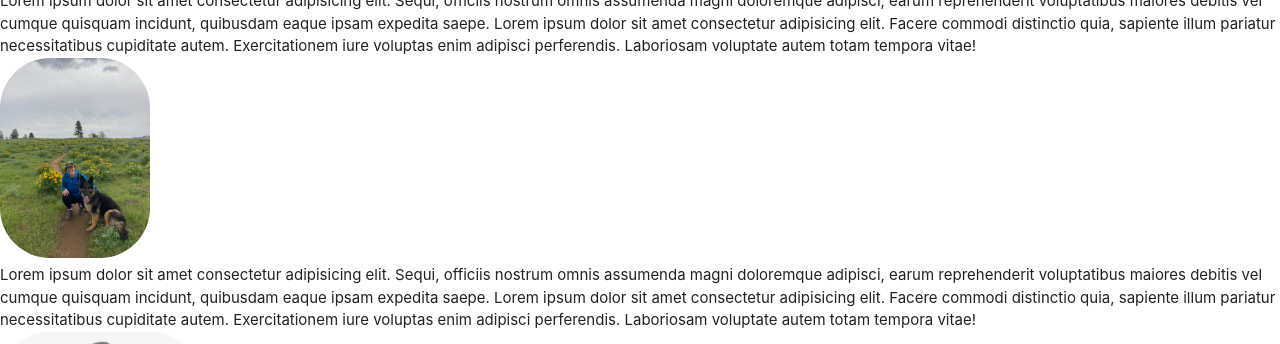
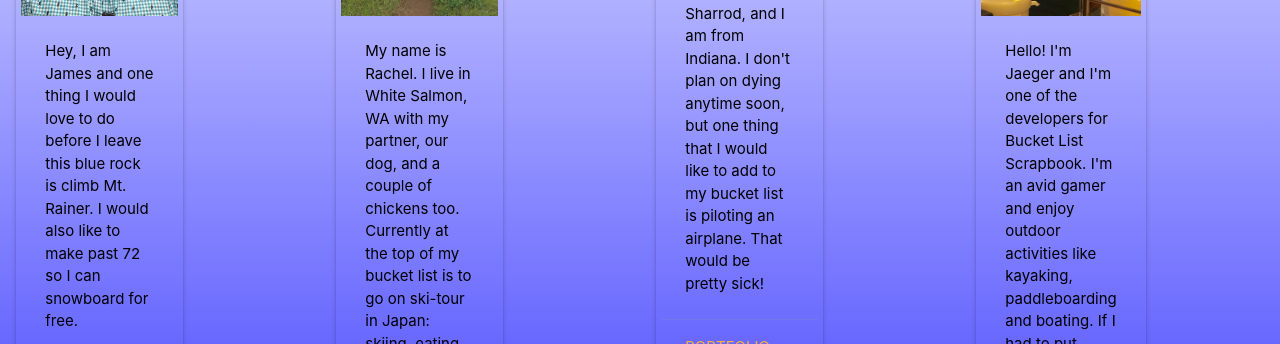
Before and after one commit to rachlally/bucket-list, a plain HTML site: page index.html in a window 1280 px wide. Shown: the part 2456-2800 px from the top of the page. Drawn offline with nearby package versions, Linux system fonts and the light colour scheme; no server answers; files whose address does not match are found by name.

Commit message:
updated html for jmb branch

```diff
--- a/assets/css/style.css
+++ b/assets/css/style.css
@@ -87,7 +87,6 @@ blockquote{
     border-radius: 50px;
   }
   nav {
-    position: sticky;
     top: 0;
     width: 100%;
     background-image: linear-gradient(violet, blue);
@@ -105,7 +104,7 @@ blockquote{
   footer {
     top: 0;
     width: 100%;
-    background-image: linear-gradient(blue, violet);
+    background-image: linear-gradient(violet, blue);
   }
 
 #result{
@@ -122,5 +121,30 @@ blockquote{
     position: fixed;
     top: 0;
     width: 100%;
+  }
 
-  }
+summary {
+  background-image: linear-gradient(white, blue);
+  margin: 0;
+  color: white;
+  border-left: 0;
+}
+.column {
+  width: 25%;
+  float: left;
+  padding: 5px;
+}
+.row::after{
+  content: "";
+  clear: both;
+  display: table;
+}
+.card-content{
+  color: black;
+}
+.card {
+  background: none;
+  float: left;
+  padding: 5px;
+  border: none;
+}
--- a/index.html
+++ b/index.html
@@ -38,7 +38,7 @@
 <article>
 
   <div id="title-card">
-    <textarea id="title titleOne" name="title">Title Your Adventure here!</textarea>
+    <textarea id="title" name="title">Title Your Adventure here!</textarea>
     </div>
 
 <div id="list">
@@ -63,7 +63,7 @@
     </label>
 </div>
 
-<textarea id="freeform" name="freeform" rows="4" cols="50" placeholder='Enter text here...'></textarea>' </textarea>
+<textarea id="freeform" name="freeform" rows="4" cols="50" placeholder='Enter text here...'></textarea> </textarea>
 <br/>
 <a class="waves-effect waves-light btn" id="secondActivityButton">save it!</a>
 
@@ -94,23 +94,101 @@
 <textarea id="freeform" name="freeform" rows="4" cols="50" placeholder='Enter text here...'></textarea>' </textarea>
 <br/>
 <a class="waves-effect waves-light btn" id="btn1">save it!</a>
-
-
-
 </article>
 
+<summary>
 <div id="about">
   <h1>About Us</h1>
-  <img src="https://github.com/rachlally/bucket-list/blob/dev/JP%20headshot.jpg" alt="image of James">
-  <p>Lorem ipsum dolor sit amet consectetur adipisicing elit. Sequi, officiis nostrum omnis assumenda magni doloremque adipisci, earum reprehenderit voluptatibus maiores debitis vel cumque quisquam incidunt, quibusdam eaque ipsam expedita saepe. Lorem ipsum dolor sit amet consectetur adipisicing elit. Facere commodi distinctio quia, sapiente illum pariatur necessitatibus cupiditate autem. Exercitationem iure voluptas enim adipisci perferendis. Laboriosam voluptate autem totam tempora vitae!</p>
-  <img src="C:\Users\jpace\code\bucket-list\Rachel Lally.jpg" alt="Rachel and her dog">
-  <p>Lorem ipsum dolor sit amet consectetur adipisicing elit. Sequi, officiis nostrum omnis assumenda magni doloremque adipisci, earum reprehenderit voluptatibus maiores debitis vel cumque quisquam incidunt, quibusdam eaque ipsam expedita saepe. Lorem ipsum dolor sit amet consectetur adipisicing elit. Facere commodi distinctio quia, sapiente illum pariatur necessitatibus cupiditate autem. Exercitationem iure voluptas enim adipisci perferendis. Laboriosam voluptate autem totam tempora vitae!</p>
-  <img src="assets/images/basic image.png" alt="basic image">
-  <p>Lorem ipsum dolor sit amet consectetur adipisicing elit. Sequi, officiis nostrum omnis assumenda magni doloremque adipisci, earum reprehenderit voluptatibus maiores debitis vel cumque quisquam incidunt, quibusdam eaque ipsam expedita saepe. Lorem ipsum dolor sit amet consectetur adipisicing elit. Facere commodi distinctio quia, sapiente illum pariatur necessitatibus cupiditate autem. Exercitationem iure voluptas enim adipisci perferendis. Laboriosam voluptas</p>
-  <img src="assets/images/basic image.png" alt="basic image">
-  <p>Lorem ipsum dolor sit amet consectetur adipisicing elit. Sequi, officiis nostrum omnis assumenda magni doloremque adipisci, earum reprehenderit voluptatibus maiores debitis vel cumque quisquam incidunt, quibusdam eaque ipsam expedita saepe. Lorem ipsum dolor sit amet consectetur adipisicing elit. Facere commodi distinctio quia, sapiente illum pariatur necessitatibus cupiditate autem. Exercitationem iure voluptas enim adipisci perferendis. Laboriosam voluptate autem totam tempora vitae!</p>
+  <!-- <div class="row">
+    <div class="column">
+  <img src="C:\Users\jpace\code\bucket-list\JP headshot.jpg" alt="image of James">
+  <p>Hey, I am James and one thing I would love to do before I leave this blue rock is climb Mt. Rainer. I would also like to make past 72 so I can snowboard for free.</p>
+  </div>  -->
+
+  <div class="column">
+  <div class="row">
+    <div class="col s12 m7">
+      <div class="card">
+        <div class="card-image">
+          <img src="C:\Users\jpace\code\bucket-list\JP headshot.jpg">
+        </div>
+        <div class="card-content">
+          <p>Hey, I am James and one thing I would love to do before I leave this blue rock is climb Mt. Rainer. I would also like to make past 72 so I can snowboard for free.</p>
+        </div>
+        <div class="card-action">
+          <a href="#">Portfolio link</a>
+        </div>
+      </div>
+    </div>
+  </div>
+</div>
+  <!-- <div class="column">
+  <img src="C:\Users\jpace\code\bucket-list\Rachel Lally.jpg" alt="image of Rachel and her dog">
+  <p>My name is Rachel.  I live in White Salmon, WA with my partner, our dog, and a couple of chickens too.  Currently at the top of my bucket list is to go on ski-tour in Japan: skiing, eating, and onsen-soaking my way through the country.</p>
+  </div> -->
+  <div class="column">
+  <div class="row">
+    <div class="col s12 m7">
+      <div class="card">
+        <div class="card-image">
+          <img src="C:\Users\jpace\code\bucket-list\Rachel Lally.jpg">
+        </div>
+        <div class="card-content">
+          <p>My name is Rachel.  I live in White Salmon, WA with my partner, our dog, and a couple of chickens too.  Currently at the top of my bucket list is to go on ski-tour in Japan: skiing, eating, and onsen-soaking my way through the country.</p>
+        </div>
+        <div class="card-action">
+          <a href="#">Portfolio link</a>
+        </div>
+      </div>
+    </div>
+  </div>
 </div>
 
+  <!-- <div class="column">
+  <img src="C:\Users\jpace\code\bucket-list\DSC06409.jpg" alt="Image of Sharrod">
+  <p>Hello, my name is Sharrod, and I am from Indiana.  I don't plan on dying anytime soon, but one thing that I would like to add to my bucket list is piloting an airplane. That would be pretty sick!</p>
+ </div> -->
+ <div class="column">
+ <div class="row">
+  <div class="col s12 m7">
+    <div class="card">
+      <div class="card-image">
+        <img src="C:\Users\jpace\code\bucket-list\DSC06409.jpg">
+      </div>
+      <div class="card-content">
+        <p>Hello, my name is Sharrod, and I am from Indiana.  I don't plan on dying anytime soon, but one thing that I would like to add to my bucket list is piloting an airplane. That would be pretty sick!</p>
+      </div>
+      <div class="card-action">
+        <a href="#">Portfolio link</a>
+      </div>
+    </div>
+  </div>
+</div>
+</div>
+ <!-- <div class="column">
+  <img src="assets/images/basic image.png" alt="basic image">
+  <p>Lorem ipsum dolor sit amet consectetur adipisicing elit. Sequi, officiis nostrum omnis assumenda magni doloremque adipisci!</p>
+</div>
+  </div>
+  </div> -->
+  <div class="column">
+  <div class="row">
+    <div class="col s12 m7">
+      <div class="card">
+        <div class="card-image">
+          <img src="C:\Users\jpace\code\bucket-list\bucketlistscrapbookimage.jpg">
+        </div>
+        <div class="card-content">
+          <p>Hello! I'm Jaeger and I'm one of the developers for Bucket List Scrapbook. I'm an avid gamer and enjoy outdoor activities like kayaking, paddleboarding and boating. If I had to put anything on my bucket list, it would be to travel through Asia and Europe for two months. I love experiencing other cultures through food, architecture, night life, museums and learning their histories. </p>
+        </div>
+        <div class="card-action">
+          <a href="#">Portfolio link</a>
+        </div>
+      </div>
+    </div>
+  </div>
+</div>
+</summary>
 
     <script src="https://cdnjs.cloudflare.com/ajax/libs/materialize/1.0.0/js/materialize.min.js"></script>
     <script src="assets/js/script.js"></script>
```
Also changed, not shown: bucketlistscrapbookimage.jpg (added), 1 other file.
